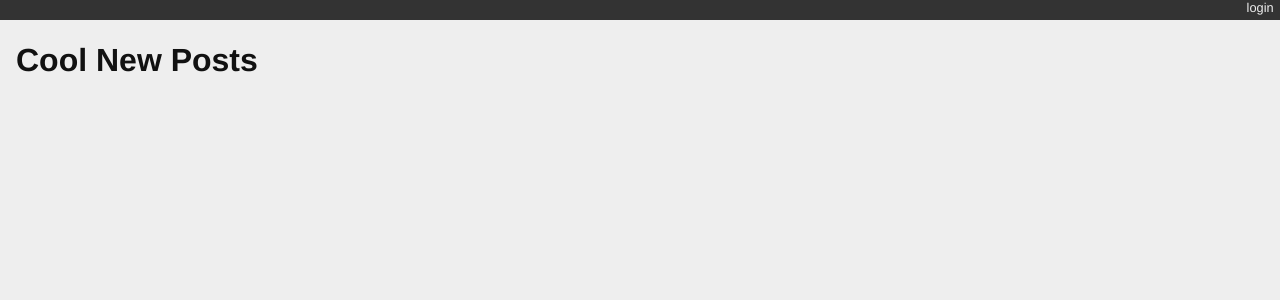
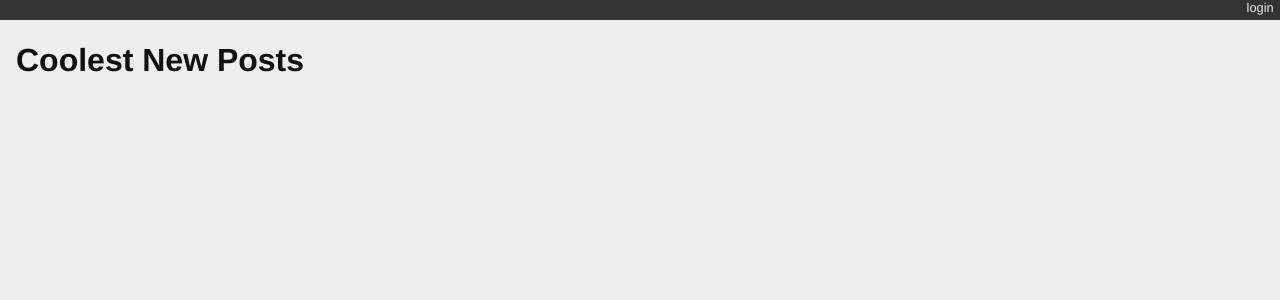
Before and after one commit to SelineCCC/09-Assignment-DjangoAddOns, a Django app: page / in a window 1280 px wide. Shown: the top 300 px of the page. Run offline with Django 4.2, Linux system fonts and the light colour scheme; data that the repository does not hold is empty.

Commit message:
adding new title and update gitignore

```diff
--- a/blogging/templates/blogging/list.html
+++ b/blogging/templates/blogging/list.html
@@ -1,5 +1,5 @@
 {% extends "base.html" %}{% block content %}
-  <h1>Cool New Posts</h1>
+  <h1>Coolest New Posts</h1>
   {% comment %} here is where the query happens {% endcomment %}
   {% for post in post_list %}
   <div class="post">
--- a/blogging/tests.py
+++ b/blogging/tests.py
@@ -25,7 +25,7 @@ class FrontEndTestCase(TestCase):
     def test_list_only_published(self):
         resp = self.client.get("/")
         resp_text = resp.content.decode(resp.charset)
-        self.assertTrue("Cool New Posts" in resp_text)
+        self.assertTrue("Coolest New Posts" in resp_text)
         for count in range(1, 11):
             title = "Post %d Title" % count
             if count < 6:
```
Also changed, not shown: 1 other file.
